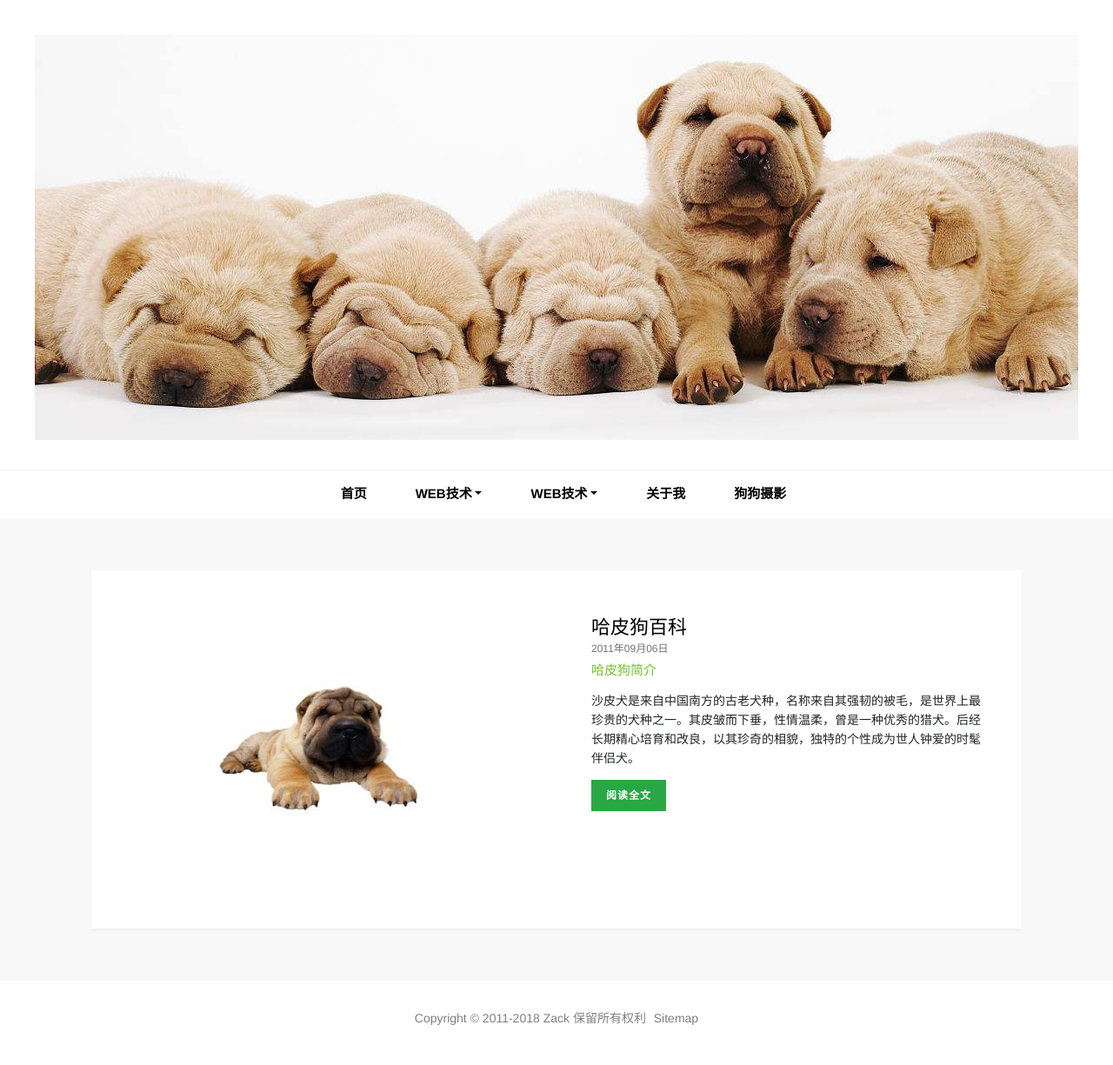
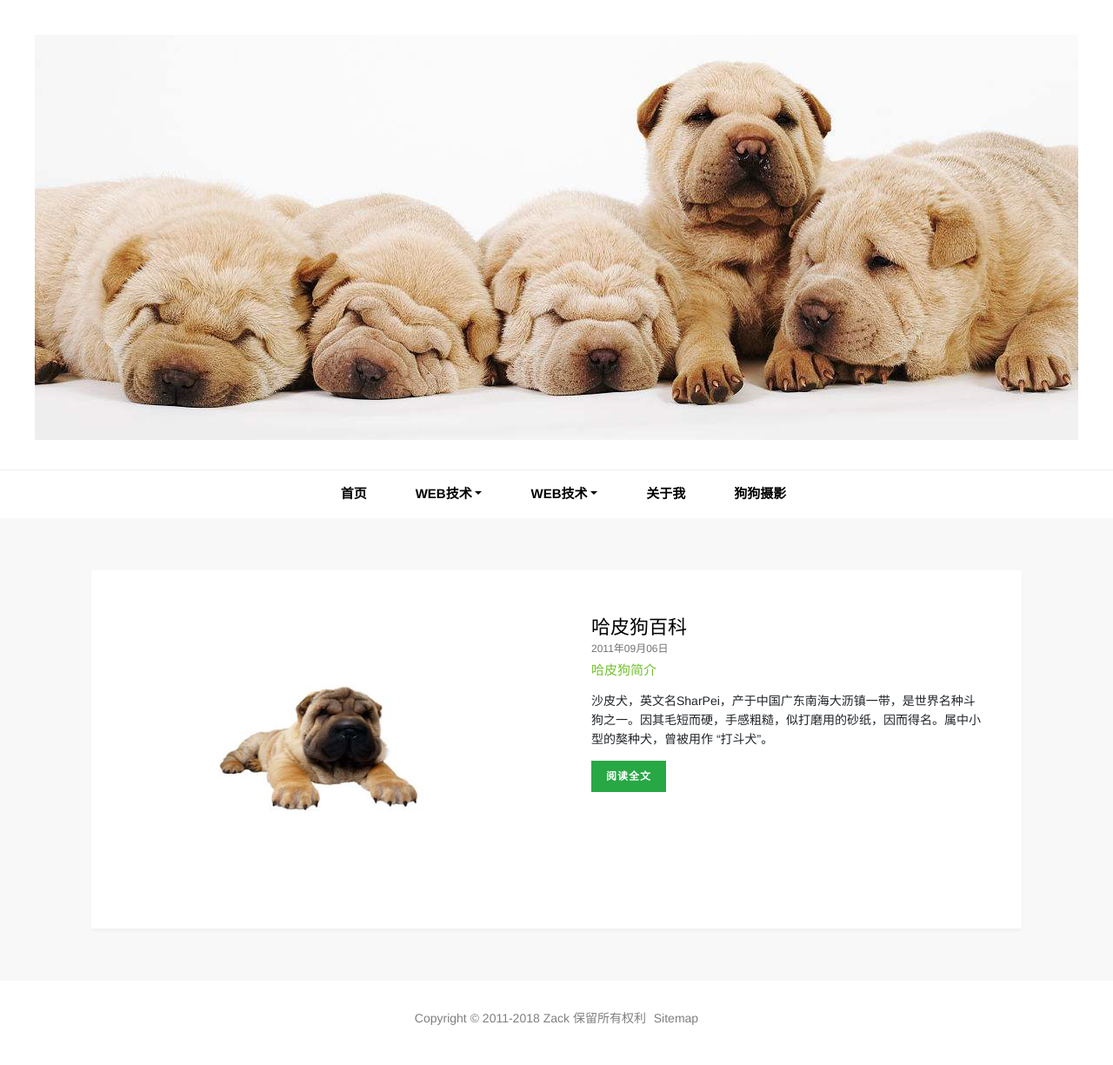
Before and after one commit to Yvonne99/Yvonne99.github.io, a Jekyll site: the page built from index.html, in a window 1280 px wide. Shown: the whole page at 87% size. Built offline with Jekyll 4.4.1, drawn with Linux system fonts in a browser that asks for light colours.

Commit message:
Update 2011-09-06-web-read-skill.html

```diff
--- a/ueo/_posts/2011-09-06-web-read-skill.html
+++ b/ueo/_posts/2011-09-06-web-read-skill.html
@@ -5,7 +5,7 @@ type-en: ueo
 image: web-read-skill
 title: 哈皮狗百科
 keywords: 哈皮狗简介
-description: 沙皮犬是来自中国南方的古老犬种，名称来自其强韧的被毛，是世界上最珍贵的犬种之一。其皮皱而下垂，性情温柔，曾是一种优秀的猎犬。后经长期精心培育和改良，以其珍奇的相貌，独特的个性成为世人钟爱的时髦伴侣犬。
+description: 沙皮犬，英文名SharPei，产于中国广东南海大沥镇一带，是世界名种斗狗之一。因其毛短而硬，手感粗糙，似打磨用的砂纸，因而得名。属中小型的獒种犬，曾被用作 “打斗犬”。
 ---
 <p>用户在阅读网站的文章时，往往文章的阅读性是一个对用户友好的体现，同时文章的阅读性高往往能留住更多的老用户和吸引更多的新用户，提高网站的浏览量和知名度。下面就让我介绍提高文章阅读性的7大技巧。</p>
 <p><b>①文章列表</b></p>
```
